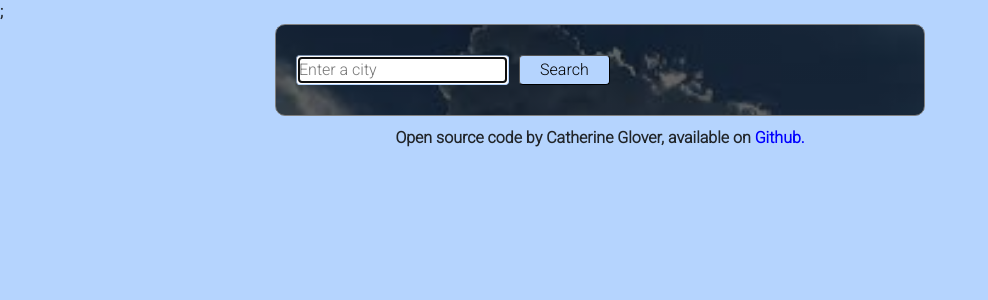
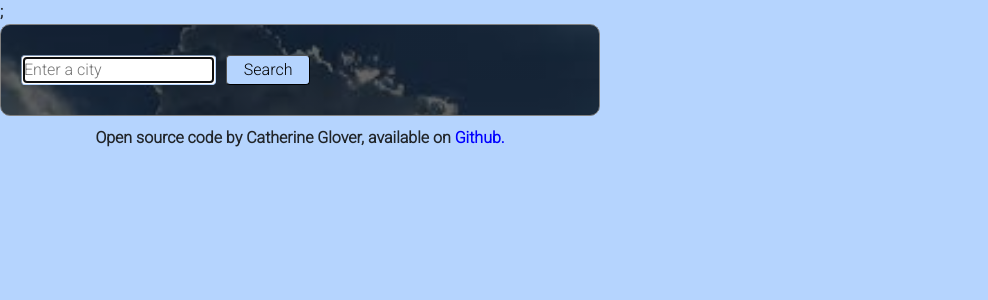
Before and after one commit to CathGlover/weather-react-shecodes-app, a React (Create React App) app: page / in a window 1280 px wide. Shown: the top 300 px of the page, without its empty margins (0-988 px from the left). Built offline with nearby package versions, Linux system fonts and the light colour scheme; no server answers; a web font is replaced by a local one.

Commit message:
improved search bar on mobile

```diff
--- a/src/App.css
+++ b/src/App.css
@@ -1,6 +1,6 @@
 .App {
   text-align: left;
-  max-width: 1200px;
+  max-width: 600px;
 }
 
 .App .Footer {
--- a/src/WeatherInfo.js
+++ b/src/WeatherInfo.js
@@ -4,7 +4,6 @@ import FormattedDate from "./FormattedDate";
 import WeatherIcon from "./WeatherIcon";
 import "./WeatherSearch.css";
 import WeatherTemperature from "./WeatherTemperature";
-//import WeatherForecast from "./WeatherForecast";
 import Moment from "react-moment";
 import "moment-timezone";
 import WeatherForecast from "./WeatherForecast";
--- a/src/WeatherSearch.css
+++ b/src/WeatherSearch.css
@@ -28,6 +28,7 @@ body {
 }
 
 .search-button {
+  width: 30%;
   margin: 10px;
   width: 15%;
   height: 30px;
--- a/src/WeatherSearch.js
+++ b/src/WeatherSearch.js
@@ -52,11 +52,10 @@ export default function WeatherSearch() {
       <div className="container">
         {form}
         <WeatherInfo data={weather} allData={allData} />
-
       </div>
-    );
+    )
   } else {
-    const url = `https://api.shecodes.io/weather/v1/forecast?query=Londons
+    const url = `https://api.shecodes.io/weather/v1/forecast?query=London
         &key=edf069311acf2bebo10f4bbbc53249t3&units=metric`;
     axios.get(url).then(displayWeather);
     return <div className="container">{form}</div>;
```
